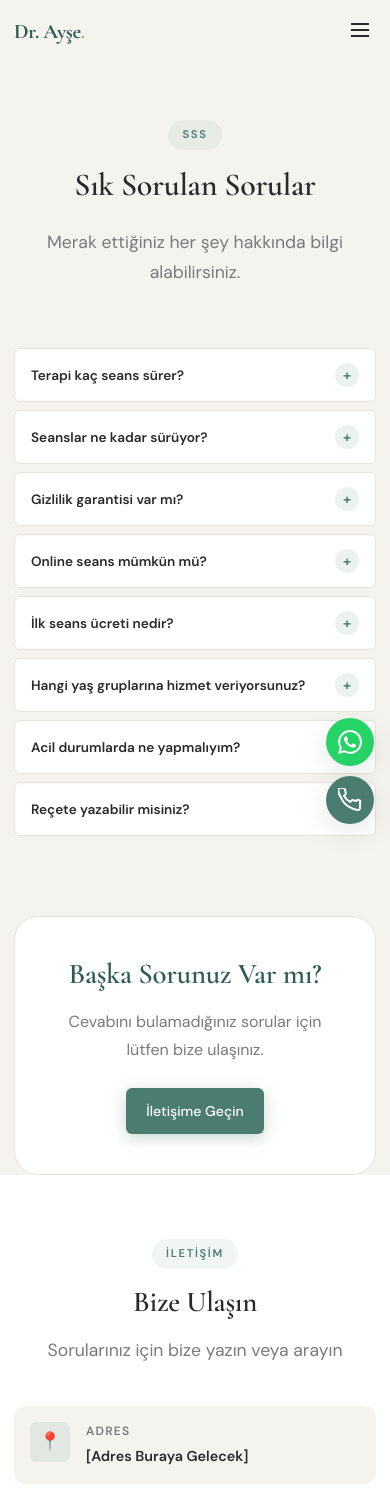
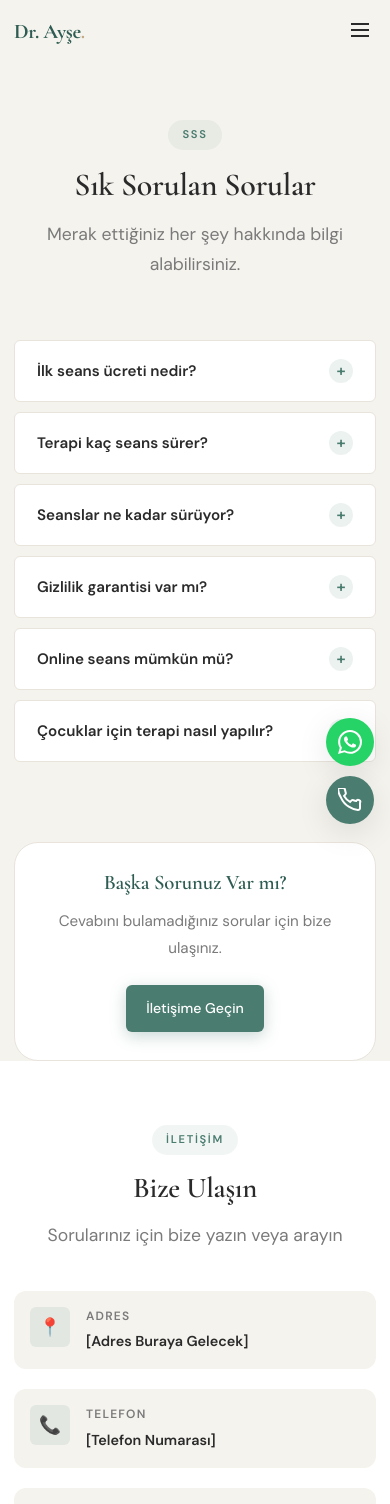
Before and after one commit to EdaNurBinici/psychologist_website, a React (Vite) app: page /sss in a window 390 px wide. Shown: the top 1504 px of the page. Built offline with nearby package versions, Linux system fonts and the light colour scheme.

Commit message:
Fix FAQ - use display none/block instead of max-height animation

```diff
--- a/pages/FAQPage.jsx
+++ b/pages/FAQPage.jsx
@@ -6,17 +6,12 @@ function useScrollReveal() {
     const observer = new IntersectionObserver(
       (entries) => {
         entries.forEach((entry) => {
-          if (entry.isIntersecting) {
-            entry.target.classList.add("visible");
-          }
+          if (entry.isIntersecting) entry.target.classList.add("visible");
         });
       },
       { threshold: 0.1, rootMargin: "0px 0px -40px 0px" }
     );
-
-    const elements = document.querySelectorAll(".reveal");
-    elements.forEach((el) => observer.observe(el));
-
+    document.querySelectorAll(".reveal").forEach((el) => observer.observe(el));
     return () => observer.disconnect();
   }, []);
 }
@@ -26,22 +21,22 @@ export default function FAQPage() {
   const [openIndex, setOpenIndex] = useState(null);
 
   const faqs = [
-    { q: "Terapi kaç seans sürer?", a: "Terapi süresi kişiye ve soruna göre değişir. Genellikle 8-20 seans arasında değişmektedir. İlk değerlendirme seansından sonra daha kesin bir tahmin yapabilirim." },
-    { q: "Seanslar ne kadar sürüyor?", a: "Her seans 50 dakika sürmektedir. Bu süre içinde rahat bir ortamda konuşabilir ve destek alabilirsiniz." },
-    { q: "Gizlilik garantisi var mı?", a: "Evet, tüm seanslar tamamen gizli ve mahremdir. Profesyonel etik kurallarına uygun olarak sizin bilgileriniz korunur." },
-    { q: "Online seans mümkün mü?", a: "Evet, online ve yüz yüze seanslar sunmaktayız. Sizin için en uygun şekilde seçim yapabilirsiniz." },
-    { q: "İlk seans ücreti nedir?", a: "İlk görüşme danışmanı tanımak için özel bir fiyatlandırma sunmaktadır. Detaylar için lütfen iletişime geçiniz." },
-    { q: "Hangi yaş gruplarına hizmet veriyorsunuz?", a: "Çocuk, ergen ve yetişkinlere psikoterapi hizmeti sunmaktayım. Her yaş grubuna uygun terapi yöntemleri kullanıyorum." },
-    { q: "Acil durumlarda ne yapmalıyım?", a: "Acil durumlarda lütfen 112'yi arayınız veya en yakın hastaneye gidiniz. Benim acil hizmet sunmadığımı lütfen unutmayınız." },
-    { q: "Reçete yazabilir misiniz?", a: "Hayır, ben psikolog olduğum için reçete yazamam. Gerekirse sizi uygun bir psikiyatristye yönlendirebilirim." },
+    { q: "İlk seans ücreti nedir?", a: "İlk görüşme seansı danışmanı tanımak ve sorunun kapsamını anlamak için ayrılmıştır. Bu seans sırasında terapinin hedefleri, yöntemi ve beklentiler hakkında detaylı bilgi verilir. Fiyatlandırma hakkında daha fazla bilgi için lütfen iletişime geçiniz." },
+    { q: "Terapi kaç seans sürer?", a: "Terapi süresi kişiye, sorunun türüne ve ciddiyetine göre değişir. Genellikle hafif anksiyete veya stres sorunları 8-12 seans içinde iyileşebilirken, daha derin psikolojik sorunlar 20-30 seans veya daha uzun sürebilir. İlk seansda birlikte bir tedavi planı oluşturulur." },
+    { q: "Seanslar ne kadar sürüyor?", a: "Her seans 50 dakika sürmektedir. Bu süre içinde terapötik çalışma yapılır, duygular işlenir ve kişisel gelişim sağlanır. Seanslar haftada bir veya iki kez yapılabilir, buna kişinin ihtiyacı ve uygunluğu göre karar verilir." },
+    { q: "Gizlilik garantisi var mı?", a: "Evet, tüm seanslar tamamen gizli ve mahremdir. Psikoloji meslek etiği gereği, danışanın bilgileri kesinlikle üçüncü kişilerle paylaşılmaz. Sadece yasal zorunluluklar (örneğin ciddi zarar riski) durumunda müdahale edilir. Danışan-terapist ilişkisinde güven temeldir." },
+    { q: "Online seans mümkün mü?", a: "Evet, online ve yüz yüze seanslar sunmaktayız. Online seanslar video konferans aracılığıyla yapılır ve yüz yüze seanslar kadar etkilidir. Hangi formatı tercih edeceğiniz tamamen size bağlıdır. Bazı danışanlar her iki yöntemi de kombinasyon halinde kullanmayı tercih ederler." },
+    { q: "Çocuklar için terapi nasıl yapılır?", a: "Çocuklar için oyun terapisi, sanat terapisi ve interaktif yöntemler kullanılır. Çocuklar sözle kendilerini ifade etmekte zorlanabilir, bu nedenle oyun ve yaratıcı etkinlikler aracılığıyla duygularını anlatırlar. Ebeveynler de sürece dahil edilir ve evde uygulanabilecek stratejiler öğretilir." },
   ];
+
+  const toggle = (idx) => setOpenIndex(openIndex === idx ? null : idx);
 
   return (
     <section style={{ minHeight: "100vh", padding: "120px 0 80px", background: "var(--color-surface-alt)" }}>
       <div className="container">
         <div className="reveal" style={{ marginBottom: "60px", textAlign: "center" }}>
           <span className="section-label">SSS</span>
-          <h1 className="section-title" style={{ fontSize: "clamp(2rem,4vw,3rem)", marginBottom: "24px" }}>
+          <h1 className="section-title" style={{ fontSize: "clamp(2rem,4vw,3rem)", marginBottom: "16px" }}>
             Sık Sorulan Sorular
           </h1>
           <p className="section-subtitle" style={{ maxWidth: "600px", fontSize: "1.1rem", margin: "0 auto" }}>
@@ -49,31 +44,107 @@ export default function FAQPage() {
           </p>
         </div>
 
-        <div style={{ maxWidth: "800px", margin: "0 auto", marginBottom: "80px" }}>
-          <div className="faq-list">
-            {faqs.map((faq, idx) => (
-              <div key={idx} className={`faq-item reveal ${openIndex === idx ? "open" : ""}`}>
+        <div style={{ maxWidth: "800px", margin: "0 auto 80px" }}>
+          {faqs.map((faq, idx) => {
+            const isOpen = openIndex === idx;
+            return (
+              <div
+                key={idx}
+                className="reveal"
+                style={{
+                  background: "var(--color-surface)",
+                  border: `1px solid ${isOpen ? "var(--color-primary-light)" : "var(--color-border)"}`,
+                  borderRadius: "var(--radius-sm)",
+                  marginBottom: "10px",
+                  boxShadow: isOpen ? "var(--shadow-sm)" : "none",
+                  overflow: "hidden",
+                  transition: "border-color 0.3s, box-shadow 0.3s",
+                }}
+              >
+                {/* Question */}
                 <button
-                  className="faq-question"
-                  onClick={() => setOpenIndex(openIndex === idx ? null : idx)}
+                  onClick={() => toggle(idx)}
+                  style={{
+                    display: "flex",
+                    alignItems: "center",
+                    justifyContent: "space-between",
+                    padding: "18px 22px",
+                    cursor: "pointer",
+                    background: "none",
+                    border: "none",
+                    width: "100%",
+                    textAlign: "left",
+                    fontFamily: "var(--font-body)",
+                    fontSize: "0.95rem",
+                    fontWeight: "600",
+                    color: isOpen ? "var(--color-primary)" : "var(--color-text)",
+                    transition: "color 0.3s",
+                    gap: "12px",
+                  }}
                 >
-                  {faq.q}
-                  <span className="faq-icon">+</span>
+                  <span>{faq.q}</span>
+                  <span
+                    style={{
+                      width: "24px",
+                      height: "24px",
+                      borderRadius: "50%",
+                      background: isOpen ? "var(--color-primary)" : "rgba(74,124,111,0.1)",
+                      display: "flex",
+                      alignItems: "center",
+                      justifyContent: "center",
+                      flexShrink: 0,
+                      fontSize: "1rem",
+                      color: isOpen ? "white" : "var(--color-primary)",
+                      transform: isOpen ? "rotate(45deg)" : "rotate(0deg)",
+                      transition: "all 0.3s",
+                      lineHeight: 1,
+                    }}
+                  >
+                    +
+                  </span>
                 </button>
-                <div className="faq-answer">
-                  <div className="faq-answer-inner">{faq.a}</div>
-                </div>
+
+                {/* Answer — rendered only when open */}
+                {isOpen && (
+                  <div
+                    style={{
+                      padding: "0 22px 20px",
+                      fontSize: "0.9rem",
+                      color: "var(--color-text-muted)",
+                      lineHeight: "1.7",
+                      borderTop: "1px solid var(--color-border)",
+                      paddingTop: "16px",
+                      animation: "fadeSlideUp 0.2s ease both",
+                    }}
+                  >
+                    {faq.a}
+                  </div>
+                )}
               </div>
-            ))}
-          </div>
+            );
+          })}
         </div>
 
-        <div className="reveal" style={{ background: "var(--color-surface)", padding: "40px", borderRadius: "var(--radius-lg)", textAlign: "center", border: "1px solid var(--color-border)" }}>
-          <h2 style={{ fontSize: "1.8rem", marginBottom: "16px", color: "var(--color-primary-dark)" }}>Başka Sorunuz Var mı?</h2>
-          <p style={{ fontSize: "1rem", marginBottom: "24px", color: "var(--color-text-muted)" }}>
-            Cevabını bulamadığınız sorular için lütfen bize ulaşınız.
+        {/* CTA */}
+        <div
+          className="reveal"
+          style={{
+            background: "var(--color-surface)",
+            padding: "clamp(28px,4vw,40px)",
+            borderRadius: "var(--radius-lg)",
+            textAlign: "center",
+            border: "1px solid var(--color-border)",
+          }}
+        >
+          <h2 style={{ fontSize: "clamp(1.3rem,3vw,1.8rem)", marginBottom: "12px", color: "var(--color-primary-dark)" }}>
+            Başka Sorunuz Var mı?
+          </h2>
+          <p style={{ fontSize: "0.95rem", marginBottom: "24px", color: "var(--color-text-muted)" }}>
+            Cevabını bulamadığınız sorular için bize ulaşınız.
           </p>
-          <a href="#iletisim" className="btn btn-primary">İletişime Geçin</a>
+          <a href="/iletisim" className="btn btn-primary">
+            İletişime Geçin
+          </a>
         </div>
       </div>
       <Contact />
--- a/styles/main.css
+++ b/styles/main.css
@@ -1027,7 +1027,6 @@ nav[data-page="/yorumlar"].scrolled .navbar-menu-btn {
   background: var(--color-surface);
   border: 1px solid var(--color-border);
   border-radius: var(--radius-sm);
-  overflow: hidden;
   transition: all var(--transition);
 }
 
@@ -1078,13 +1077,12 @@ nav[data-page="/yorumlar"].scrolled .navbar-menu-btn {
 }
 
 .faq-answer {
-  max-height: 0;
-  overflow: hidden;
-  transition: max-height 0.5s ease-in-out;
+  display: none;
 }
 
 .faq-item.open .faq-answer {
-  max-height: 600px;
+  display: block;
+  animation: fadeSlideUp 0.25s ease both;
 }
 
 .faq-answer-inner {
```
